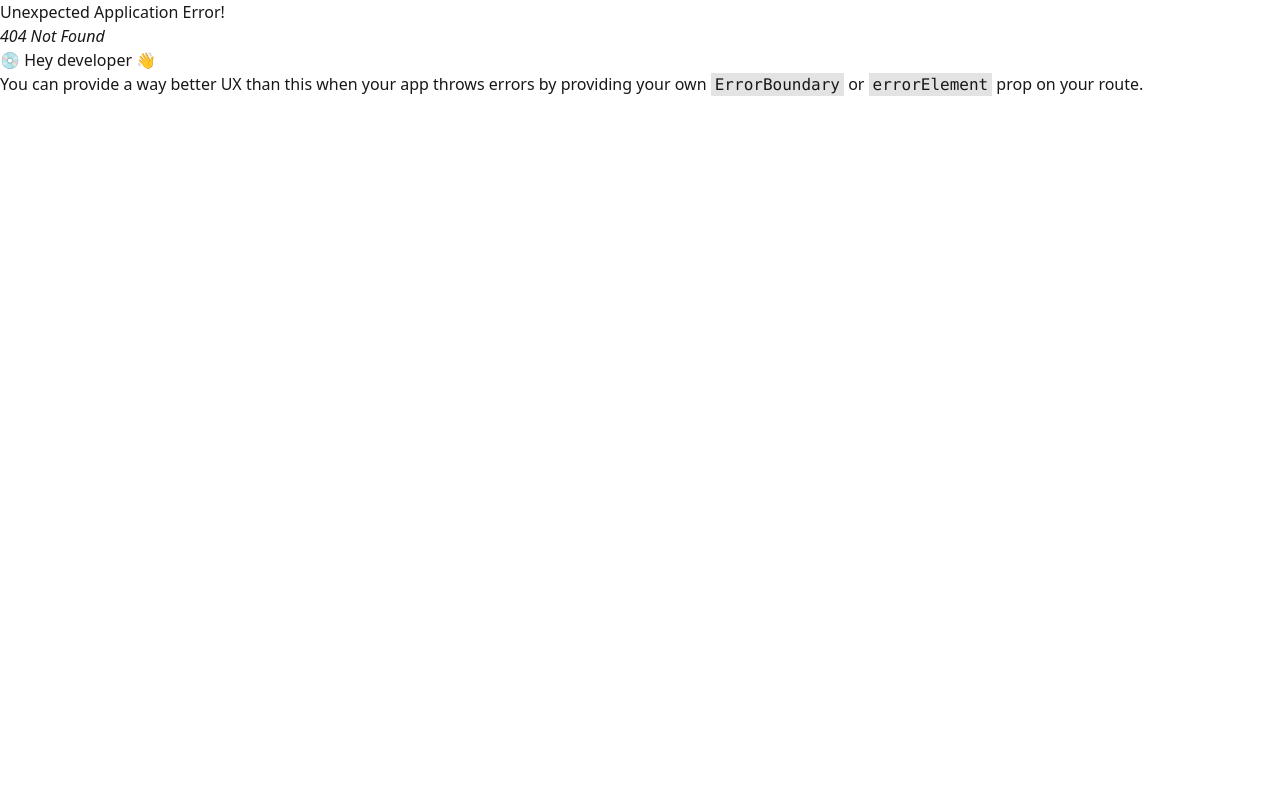
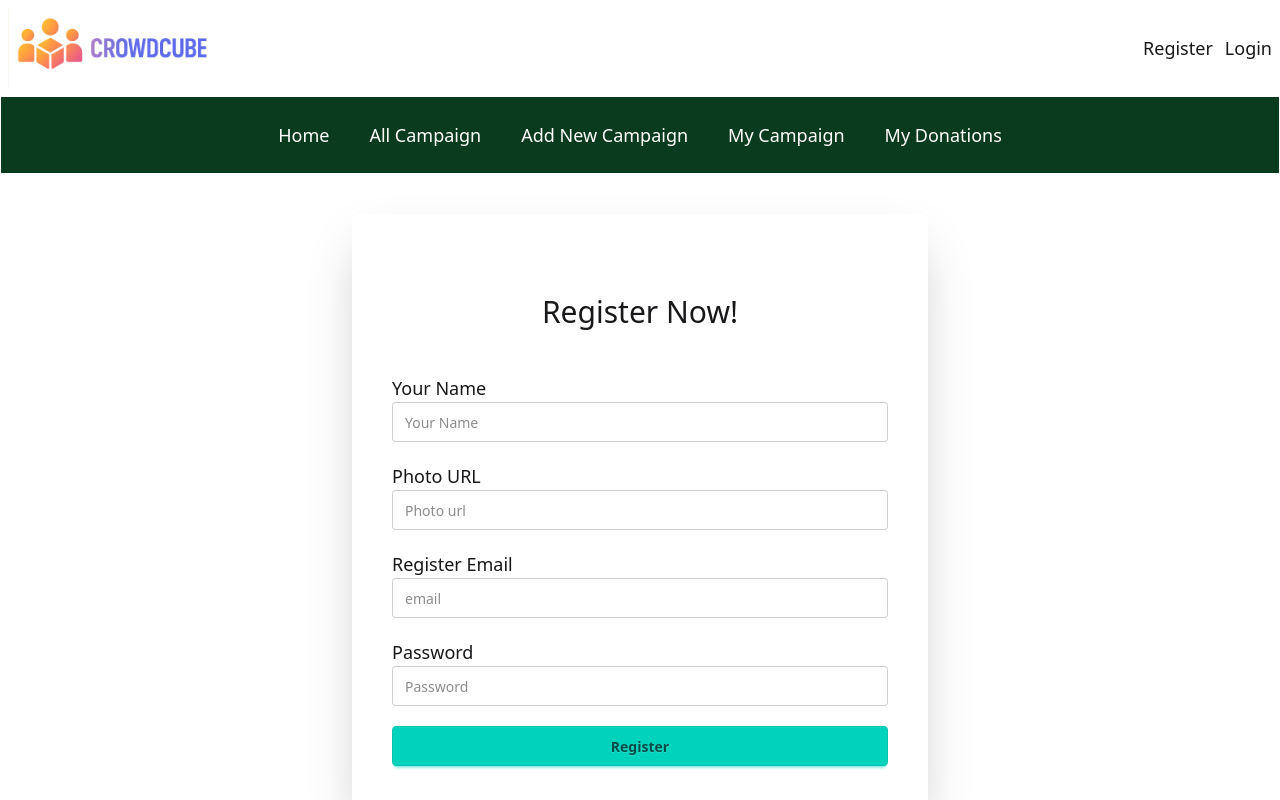
Before and after one commit to mdmonjumon/crowdcube-client, a React (Vite) app: page /register in a window 1280 px wide. Before the commit this address had no page. Shown: the top 800 px of the page. Built offline with nearby package versions, Linux system fonts and the light colour scheme.

Commit message:
design register page

```diff
--- a/src/components/Navbar.jsx
+++ b/src/components/Navbar.jsx
@@ -36,7 +36,7 @@ const Navbar = () => {
                 </div>
 
                 <div className="navbar-end gap-3">
-                    <Link className="text-lg">Register</Link>
+                    <Link to='/register' className="text-lg">Register</Link>
                     <Link className="text-lg">Login</Link>
                 </div>
             </div>
--- a/src/components/NewCampaign.jsx
+++ b/src/components/NewCampaign.jsx
@@ -66,7 +66,7 @@ const NewCampaign = () => {
                                 quasi. In deleniti eaque aut repudiandae et a id nisi.
                             </p>
                         </div>
-                        <div className="card bg-base-100 w-full max-w-md shrink-0 shadow-2xl">
+                        <div className="card bg-base-100 w-full max-w-xl shrink-0 shadow-2xl">
                             <div className="card-body">
                                 <form onSubmit={handleAddNewCampaign}>
                                     <fieldset className="fieldset gap-5">
@@ -105,18 +105,19 @@ const NewCampaign = () => {
                                         {/* Minimum donation amount */}
                                         <div>
                                             <label className="font-medium text-lg">Donation Amount</label>
-                                            <input onChange={(e)=>setMinimumDonate(e.target.value)} name="donateAmount" type="number" className="input w-full" placeholder="Donate Amount" required />
-                                            {minimumDonate<100?  <span className="text-sm text-rose-500">Donate minimum 100 tk or more</span>:""}
+                                            <input onChange={(e) => setMinimumDonate(e.target.value)} name="donateAmount" type="number" className="input w-full" placeholder="Donate Amount" required />
+                                            {minimumDonate < 100 ? <span className="text-sm text-rose-500">Donate minimum 100 tk or more</span> : ""}
                                         </div>
 
                                         {/* Deadline */}
-                                        <div>
-                                            <label className="font-medium text-lg">Deadline</label> <br />
-                                            <DatePicker required name="date" className="input"
+                                        <div className="fieldset gap-0">
+                                            <label className="font-medium text-lg">Deadline</label>
+                                            <DatePicker required name="date" className="input w-full"
                                                 selected={startDate}
                                                 onChange={(date) => setStartDate(date)}
                                             ></DatePicker>
                                         </div>
+
 
                                         {/* user email */}
                                         <div>
@@ -132,8 +133,16 @@ const NewCampaign = () => {
                                         </div>
 
 
-                                        <button disabled={minimumDonate<100? true:false} className="btn btn-neutral mt-4">Add</button>
+                                        <button disabled={minimumDonate < 100 ? true : false} className="btn btn-neutral mt-4">Add</button>
                                     </fieldset>
+
+                                    {/* <fieldset className="fieldset">
+                                        <label className="font-medium text-lg">Deadline</label> <br />
+                                        <DatePicker required name="date" className="input w-full"
+                                            selected={startDate}
+                                            onChange={(date) => setStartDate(date)}
+                                        ></DatePicker>
+                                    </fieldset> */}
                                 </form>
                             </div>
                         </div>
--- /dev/null
+++ b/src/components/RunningCampaign.jsx
@@ -0,0 +1,20 @@
+import { useLoaderData } from "react-router-dom";
+
+
+const RunningCampaign = () => {
+
+    const loadedCampaign = useLoaderData()
+
+
+    return (
+        <div className="max-w-[1440px] mx-auto my-10 px-3">
+            <h2 className="text-5xl font-bold text-center mt-24">Running Campaign</h2>
+
+            <section>
+
+            </section>
+        </div>
+    );
+};
+
+export default RunningCampaign;
--- a/src/pages/Home.jsx
+++ b/src/pages/Home.jsx
@@ -2,6 +2,8 @@ import React from 'react';
 import Navbar from '../components/Navbar';
 import Footer from '../components/Footer';
 import Banner from '../components/Banner';
+import RunningCampaign from '../components/RunningCampaign';
+import { Outlet } from 'react-router-dom';
 
 const Home = () => {
     return (
@@ -17,6 +19,10 @@ const Home = () => {
                 <Banner></Banner>
             </section>
 
+            <section>
+                <Outlet></Outlet>
+            </section>
+
 
             {/* footer */}
             <footer>
--- /dev/null
+++ b/src/pages/Register.jsx
@@ -0,0 +1,58 @@
+import { Link } from "react-router-dom";
+import Footer from "../components/Footer";
+import Navbar from "../components/Navbar";
+
+
+const Register = () => {
+    return (
+        <div>
+            <header>
+                <Navbar></Navbar>
+            </header>
+
+            <main className="max-w-[1440px] mx-auto my-10 px-3">
+                <section className="card bg-base-100 w-full mx-auto max-w-xl shrink-0 shadow-2xl p-10">
+                    <h3 className="text-center font-medium text-3xl my-10">Register Now!</h3>
+                    <form>
+                        <fieldset className="fieldset gap-5">
+
+                            {/*  name */}
+                            <div>
+                                <label className="font-medium text-lg">Your Name</label>
+                                <input name="name" type="text" className="input w-full" placeholder="Your Name" required />
+                            </div>
+
+                            {/* image */}
+                            <div>
+                                <label className="font-medium text-lg">Photo URL</label>
+                                <input name="photo" type="text" className="input w-full" placeholder="Photo url" required />
+                            </div>
+
+                            {/* email */}
+                            <div>
+                                <label className="font-medium text-lg">Register Email</label>
+                                <input name="email" type="email" className="input w-full" placeholder="email" required />
+                            </div>
+
+                            {/* password */}
+                            <div>
+                                <label className="font-medium text-lg">Password</label>
+                                <input name="password" type="email" className="input w-full" placeholder="Password" required />
+                            </div>
+
+                            <input className="btn btn-accent" type="button" value="Register" />
+                        </fieldset>
+                    </form>
+                </section>
+                <p className="text-center text-lg my-10">Already have an account? <Link className="text-rose-500">Login</Link></p>
+            </main>
+
+            <footer>
+                <Footer></Footer>
+            </footer>
+
+        </div>
+    );
+};
+
+export default Register;
--- a/src/routes/router.jsx
+++ b/src/routes/router.jsx
@@ -1,17 +1,31 @@
 import { createBrowserRouter } from "react-router-dom";
 import Home from "../pages/Home";
 import AddCampaign from "../pages/AddCampaign";
+import RunningCampaign from "../components/RunningCampaign";
+import Register from "../pages/Register";
 
 
 const router = createBrowserRouter([
     {
         path:'/',
-        element:<Home></Home>
+        element:<Home></Home>,
+        children:[
+            {
+                path:'/',
+                element:<RunningCampaign></RunningCampaign>,
+                loader: ()=> fetch('http://localhost:5000/allCampaign')
+            }
+        ]
     },
+
     {
         path:'/addCampaign',
         element:<AddCampaign></AddCampaign>
     },
+    {
+        path:'/register',
+        element: <Register></Register>
+    },
 ])
 
 export default router
```
